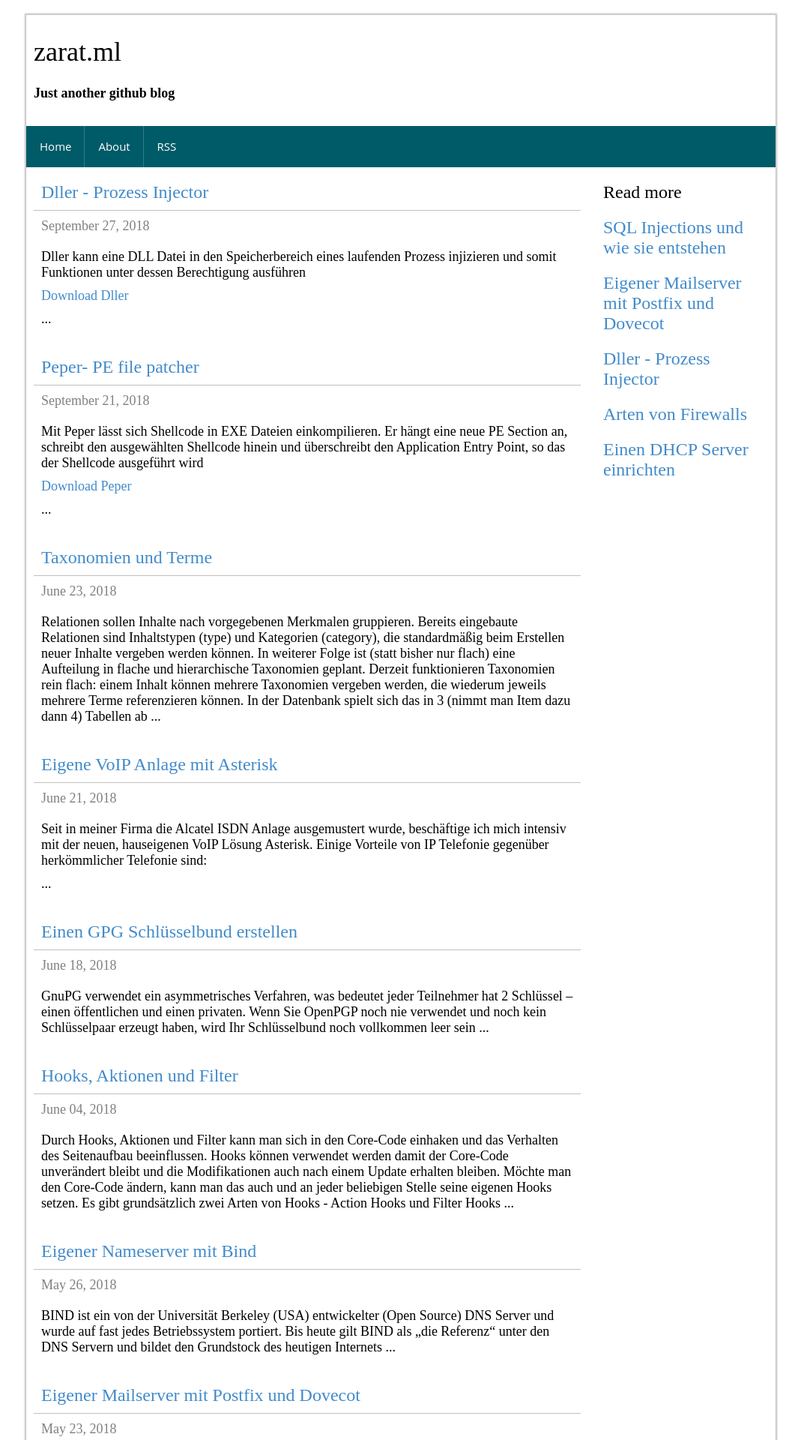
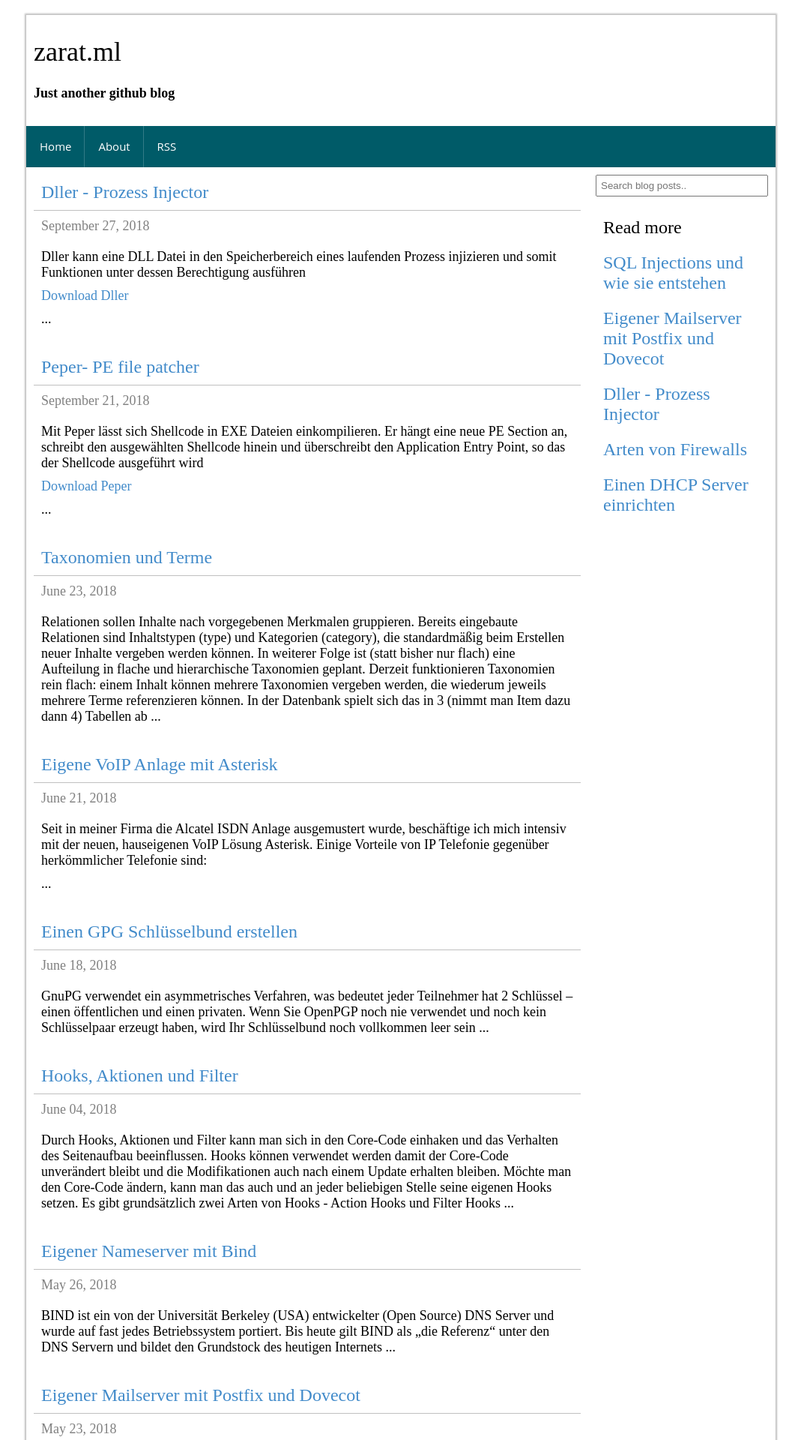
Before and after one commit to mbrain/zarat.github.io, a Jekyll site: the page built from index.html, in a window 1280 px wide. Shown: the top 1920 px of the page at 75% size, without its empty margins (105-1174 px from the left). Built offline with Jekyll 4.4.1, drawn with Linux system fonts in a browser that asks for light colours; the list of posts is cut into pages by our own code; comment, search, counter and statistics services are not loaded.

Commit message:
Update default.html

```diff
--- a/_layouts/default.html
+++ b/_layouts/default.html
@@ -18,6 +18,12 @@
 
       <div class='sp-sidebar-item'>
 
+<!-- HTML elements for search -->
+<input type="text" id="search-input" placeholder="Search blog posts..">
+<ul id="results-container"></ul>
+
+<script src="https://cdn.rawgit.com/christian-fei/Simple-Jekyll-Search/master/dest/simple-jekyll-search.min.js"></script>
+
         <div class='sp-sidebar-item-head'>Read more</div>
 
         {% include sidebar.html %}
```
